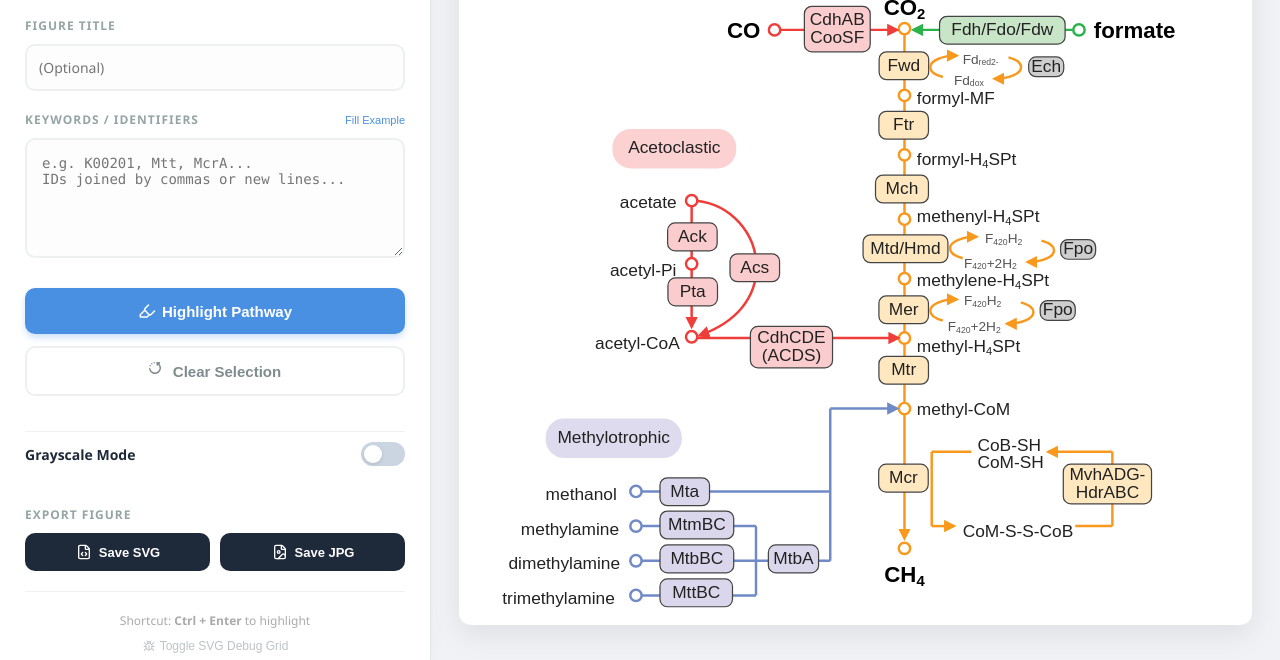
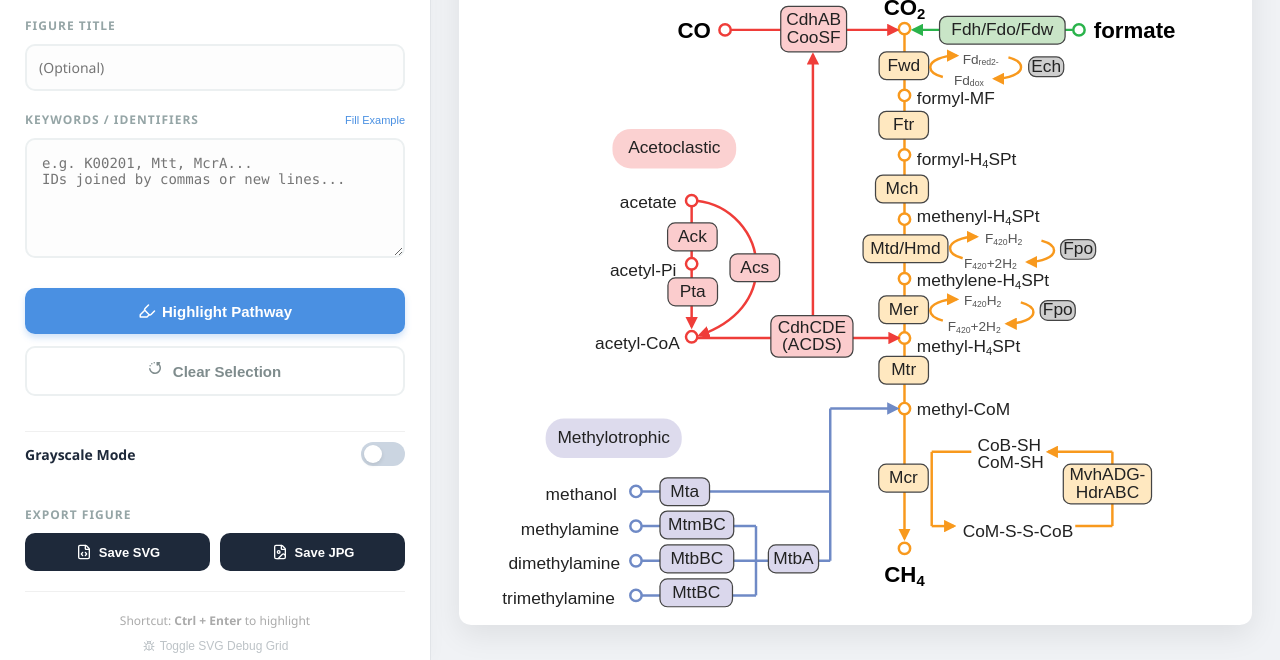
Before and after one commit to SilentGene/pathwiz, a plain HTML site: page methanogenesis_viz.html in a window 1280 px wide. Shown: the part 140-800 px from the top of the page. Drawn offline with nearby package versions, Linux system fonts and the light colour scheme.

Commit message:
add the arrow from cdhCDE to cdhAB

```diff
--- a/methanogenesis_viz.html
+++ b/methanogenesis_viz.html
@@ -565,7 +565,7 @@ drawPill({x:124, y:189, w:100, h:32, label:"Acetoclastic", cls:"st39"});
 drawPill({x:70, y:423, w:110, h:32, label:"Methylotrophic", cls:"st40"});
 
 drawText({x:360, y:92, text:"CO<sub>2</sub>", cls:"big-label"});
-drawText({x:230, y:111, text:"CO", cls:"big-label"});
+drawText({x:190, y:111, text:"CO", cls:"big-label"});
 drawText({x:546, y:111, text:"formate", cls:"big-label"});
 drawText({x:370, y:165, text:"formyl-MF"});
 drawText({x:370, y:214, text:"formyl-H<sub>4</sub>SPt"});
@@ -606,21 +606,22 @@ drawBox({id:"Fpo1",x:486.14, y:278.44, w:28.32, h:15.91, cls:"st34", enzyme:true
 drawBox({id:"Fpo2",x:469.68, y:327.8,  w:28.32, h:15.91, cls:"st34", enzyme:true});
 drawBox({id:"MvhADG_HdrABC", x:488.33, y:459.99, w:71.3, h:32, cls:"st35", enzyme:true});
 
-drawLine({x1:254, y1:109, x2:354, y2:109, color:"#ef3d39"});
+drawLine({x1:219, y1:109, x2:354, y2:109, color:"#ef3d39"});
 drawLine({x1:496, y1:109, x2:367, y2:109, color:"#2ab34b"});
-drawBox({id:"CdhAB_CooSF", x:279.1, y:90, w:53.2, h:36.75, cls:"st39", enzyme:true});
+drawBox({id:"CdhAB_CooSF", x:260, y:90, w:53.2, h:36.75, cls:"st39", enzyme:true});
 drawBox({id:"Fdh_Fdo_Fdw", x:388.32, y:98, w:101.47, h:22.49, cls:"st38", enzyme:true});
-drawRing({cx:255, cy:109, color:"#ef3d39"});
-drawRing({cx:501, cy:109, color:"#2ab34b"});
+drawRing({cx:215, cy:109, color:"#ef3d39"});  // CO
+drawRing({cx:501, cy:109, color:"#2ab34b"});  // formate
 
 const red = "#ef3d39";
 drawLine({x1:188,y1:251,x2:188,y2:349,color:red});
 drawLine({x1:192, y1:358, x2:355, y2:358, color:red});
+drawLine({x1:286, y1:340, x2:286, y2:129, color:red, arrow:true});
 drawPath({ d: "M192,247c27.18,2.9,48.35,25.9,48.35,53.85,0,23.94-15.54,44.26-46,55", color: red, width: 2, arrow: true });
 [247, 298, 357].forEach(y => drawRing({cx:188, cy:y, color:red}));
 drawBox({id:"Ack", x:168.57, y:265.05, w:40.04, h:22.49, cls:"st39", enzyme:true});
 drawBox({id:"Pta", x:168.85, y:309.48, w:40.04, h:22.49, cls:"st39", enzyme:true});
-drawBox({id:"CdhCDE", x:235.48, y:348.64, w:66.37, h:33.46, cls:"st39", enzyme:true});
+drawBox({id:"CdhCDE", x:252, y:340, w:66.37, h:33.46, cls:"st39", enzyme:true});
 drawBox({id:"Acs", x:219, y:290, w:40.04, h:22.49, cls:"st39", enzyme:true});
 drawText({x:130, y:249, text:"acetate"});
 drawText({x:122, y:304, text:"acetyl-Pi"});
```
Also changed, not shown: backup_methanogenesis_viz.html (deleted, +0 -1 lines).
